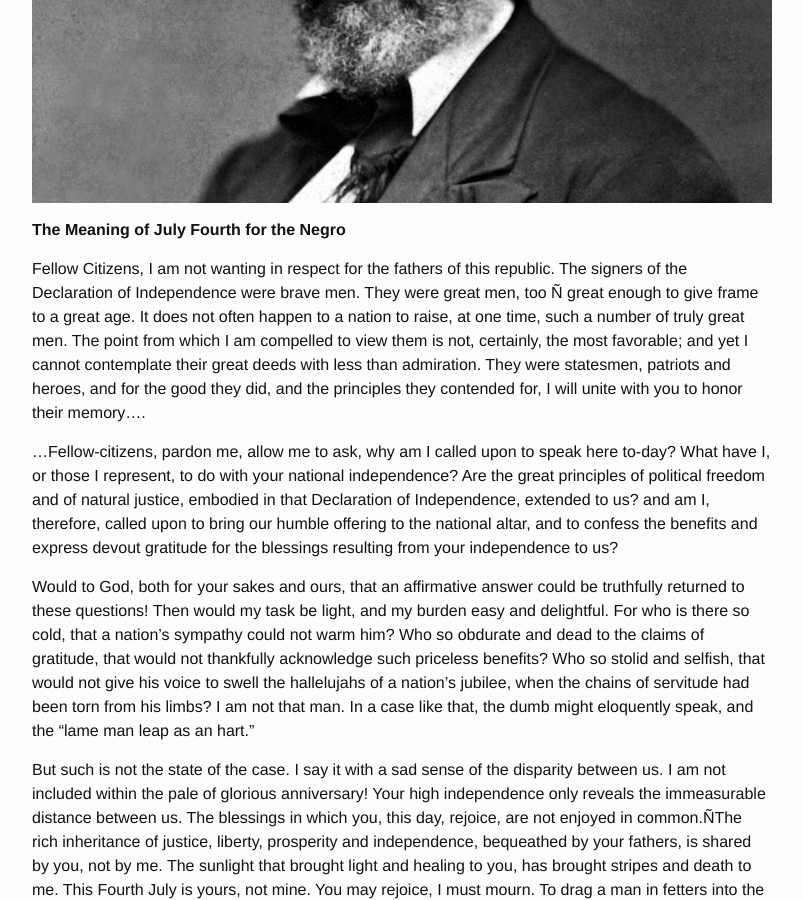
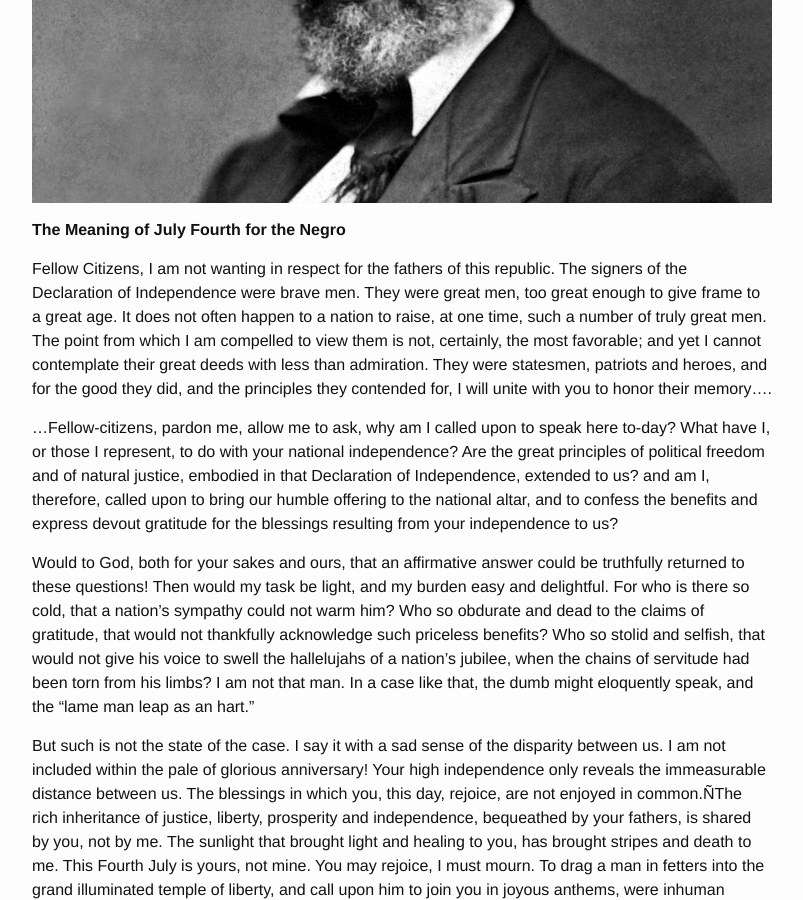
Before and after one commit to jkenton/CapableOne, a Jekyll site: the page built from _posts/2021-07-05-frederick-douglass.md, in a window 1280 px wide and 900 px high, scrolled down 496 px. Shown: the whole window, without its empty margins (238-1041 px from the left). Built offline with Jekyll 4.4.1, drawn with Linux system fonts in a browser that asks for light colours; comment, search, counter and statistics services are not loaded.

Commit message:
future publish

```diff
--- a/_config.yml
+++ b/_config.yml
@@ -11,6 +11,7 @@
 
 permalink: date
 future: false
+show_drafts: false
 comments: true
 
 # Build settings
--- a/_posts/2021-07-05-frederick-douglass.md
+++ b/_posts/2021-07-05-frederick-douglass.md
@@ -10,7 +10,7 @@ comments: true
 
 **The Meaning of July Fourth for the Negro**
 
-Fellow Citizens, I am not wanting in respect for the fathers of this republic. The signers of the Declaration of Independence were brave men. They were great men, too Ñ great enough to give frame to a great age. It does not often happen to a nation to raise, at one time, such a number of truly great men. The point from which I am compelled to view them is not, certainly, the most favorable; and yet I cannot contemplate their great deeds with less than admiration. They were statesmen, patriots and heroes, and for the good they did, and the principles they contended for, I will unite with you to honor their memory....
+Fellow Citizens, I am not wanting in respect for the fathers of this republic. The signers of the Declaration of Independence were brave men. They were great men, too great enough to give frame to a great age. It does not often happen to a nation to raise, at one time, such a number of truly great men. The point from which I am compelled to view them is not, certainly, the most favorable; and yet I cannot contemplate their great deeds with less than admiration. They were statesmen, patriots and heroes, and for the good they did, and the principles they contended for, I will unite with you to honor their memory....
 
 ...Fellow-citizens, pardon me, allow me to ask, why am I called upon to speak here to-day? What have I, or those I represent, to do with your national independence? Are the great principles of political freedom and of natural justice, embodied in that Declaration of Independence, extended to us? and am I, therefore, called upon to bring our humble offering to the national altar, and to confess the benefits and express devout gratitude for the blessings resulting from your independence to us?
 
```
Also changed, not shown: _posts/2021-08-01-Happy-CH-Day.md (added, +15 -0 lines), images/matterhorn.jpeg (added).
